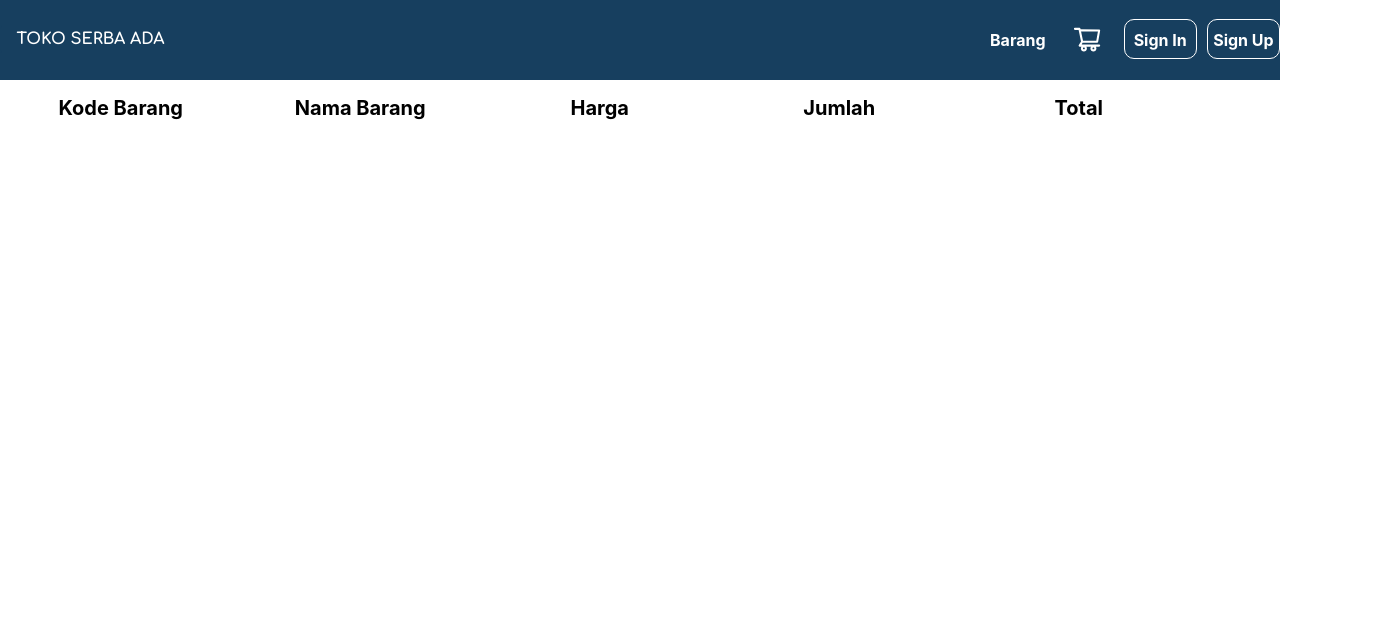
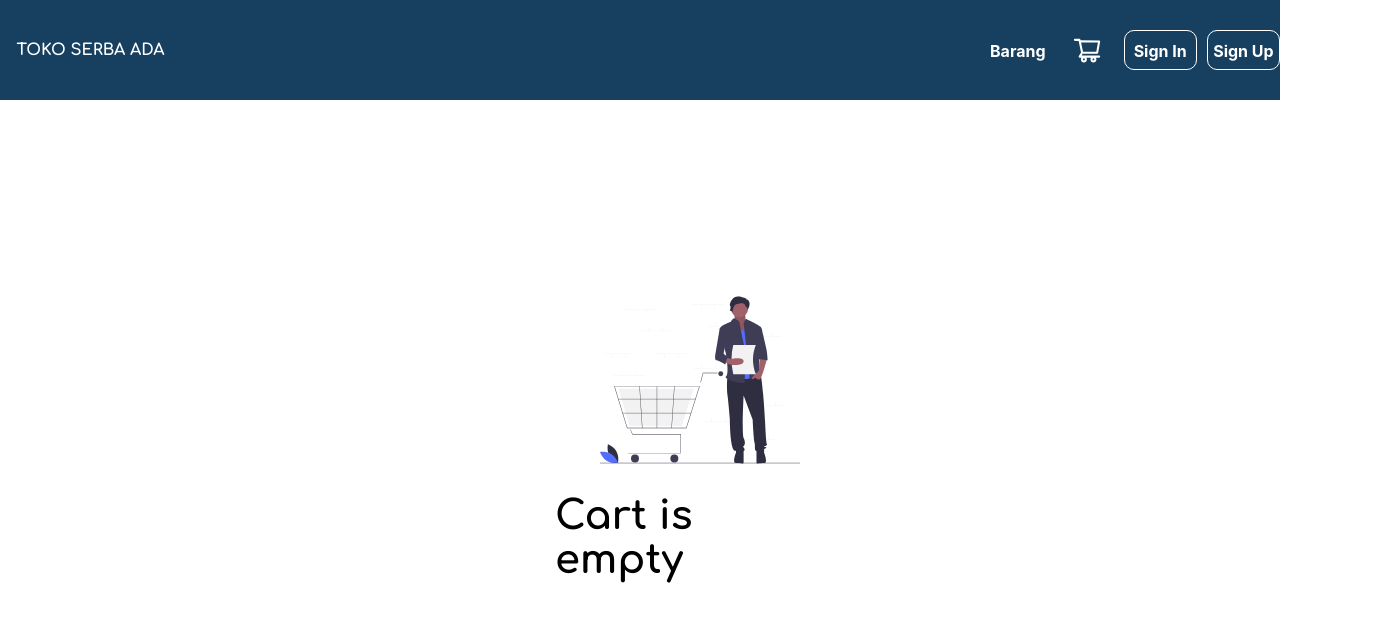
Before and after one commit to CandiceAriel/toko, a React (Create React App) app in the folder Client/: page /Cart in a window 1280 px wide. Shown: the top 622 px of the page, 1400 px wide, since content can reach past the window. Built offline with nearby package versions, Linux system fonts and the light colour scheme.

Commit message:
Cart page

```diff
--- a/Client/src/ListCart.js
+++ b/Client/src/ListCart.js
@@ -4,10 +4,14 @@ import Cart from './page/Cart';
 import NavHeader from './NavHeader';
 import Axios from 'axios';
 
+import {ReactComponent as EmptyCart} from './image/emptycart.svg';
+
 
 const ListCart = () => {
     const [cart,setCart]=useState([]);
     const [userStatus,setUserStatus] = useState('')
+
+    var dataUser = JSON.parse(localStorage.getItem('dataLogIn'));
 
     //Get data upon accessing Cart menu
     useEffect(() => {
@@ -42,6 +46,7 @@ const ListCart = () => {
         });
     };
 
+    if(dataUser !== null){
     return (
         <div>
           <NavHeader />
@@ -78,7 +83,16 @@ const ListCart = () => {
             </div>
           </div>
       </div>
-    )
+    )} else if (dataUser === null) {
+      return (
+        <div>
+          <NavHeader />
+          <div className="list-cart__container">
+              <EmptyCart className="list-cart__emptycart-image"/>
+              <h1 className="list-cart__warning-text">Cart is empty</h1>
+          </div>
+        </div>
+      )}
 }
 
 export default ListCart
--- a/Client/src/page/AddBarang.js
+++ b/Client/src/page/AddBarang.js
@@ -12,6 +12,8 @@ const AddBarang = () => {
     const [stokinput,setStokinput] = useState('');
 
     const [barang,setBarang] =  useState([]);
+
+    var dataUser = JSON.parse(localStorage.getItem('dataLogIn'));
 
     //update Nama value
     const updateKodeBarang = e => {
@@ -55,11 +57,12 @@ const AddBarang = () => {
           });
       }, []);
 
+    if (dataUser !== null) {
     return (
         <div>
-            <NavHeader />
+        <NavHeader />
         <form className="barang-add__form">
-            <h1>Tambah Barang</h1>
+            <h5 className="form__title">Tambah Barang</h5>
             <div>
                 <label>Kode Barang</label>
                 <input type="text"  className="input__kode" value={kodeBaranginput} onChange={updateKodeBarang}/>
@@ -80,7 +83,6 @@ const AddBarang = () => {
                 <input type="submit" value="Submit" onClick={addBarang} className="btn__submit" />
             </div>
         </form>
-
         <div>
             { barang.map(barang => (
                 <div className="wrapper" key={barang.id}>
@@ -99,6 +101,14 @@ const AddBarang = () => {
         </div>
         </div>
     );
+    } else if ( dataUser === null) {
+        return (
+            <div>
+                <NavHeader />
+                <h1 className="barang-add__warning-text">Not Authorized</h1>
+            </div>
+        )
+    }
 }
 
 export default AddBarang;
--- a/Client/src/style/AddBarang.scss
+++ b/Client/src/style/AddBarang.scss
@@ -2,26 +2,32 @@
 
 .barang-add{
   padding: 50px;
+  //display: flex;
+  //justify-content: center;
+
+  &__warning-text{
+    margin: 280px 570px;
+    font-size: 30px;
+    font-weight: 900;
+  }
 
   &__form{
     height:450px;
    font-size: 16px;
    margin: 30px 470px;
-   padding: 10px 5px 10px 15px;
+   padding: 10px 0px 10px 15px;
    text-align: left;
    display: flex;
    flex-direction: column;
    justify-content: space-around;
    border-radius: 10px;
-   width: 480px;
+   width: 450px;
    background-color: white;
    box-shadow: 12px 12px 2px 1px rgba(139, 128, 91, 0.2);
    border: 1px solid rgba(139, 128, 91, 0.2);
 
-   h1{
-    padding: 0px 150px;
-    font-size: 18px;
-    font-weight: bold;
+  h5{
+    margin: 0px 130px;
   }
 
   .btn{
@@ -29,7 +35,7 @@
       width: 100px;
       height: 40px;
       border-radius: 5px;
-      margin: 15px 190px 0px;
+      margin: 15px 180px 0px;
       border: 1px solid black;
     }
   }
--- a/Client/src/style/Home.scss
+++ b/Client/src/style/Home.scss
@@ -2,6 +2,7 @@
 
 .home{
     &__container{
+        height: 100%;
         background-image: url(../image/ingredients.jpg);
         background-size: 100%;
         padding: 270px 50px;
--- a/Client/src/style/ListCart.scss
+++ b/Client/src/style/ListCart.scss
@@ -1,6 +1,18 @@
 @import './global.scss';
 
 .list-cart{
+
+    &__warning-text{
+        margin: 0px 555px;
+        font-size: 40px;
+        font-weight: 900;
+    }
+
+    &__emptycart-image{
+        width: 200px;
+        height: 200px;
+        margin: 180px 600px 10px;
+    }
 
     &__table{
         font-size: medium;
--- a/Client/src/style/NavHeader.scss
+++ b/Client/src/style/NavHeader.scss
@@ -2,7 +2,7 @@
 
 .navbar{
     width: 100%;
-    height: 80px;
+    height: 100px;
     display: flex;
     justify-content: center;
     align-items: center;
@@ -13,15 +13,13 @@
         width: 100%;
         height: 90%;
         margin: 10px;
-        padding: 15px 0px;
+        padding: 25px 0px;
         display: flex;
         justify-content: center;
         color: white;
         border: none;
         box-sizing: border-box;
-
     }
-
 
     .link{
         text-decoration: none;
```
Also changed, not shown: Client/public/images/emptycart.svg (added), Client/src/image/emptycart.svg (added). Lines whose indentation alone changed are shown as unchanged.
